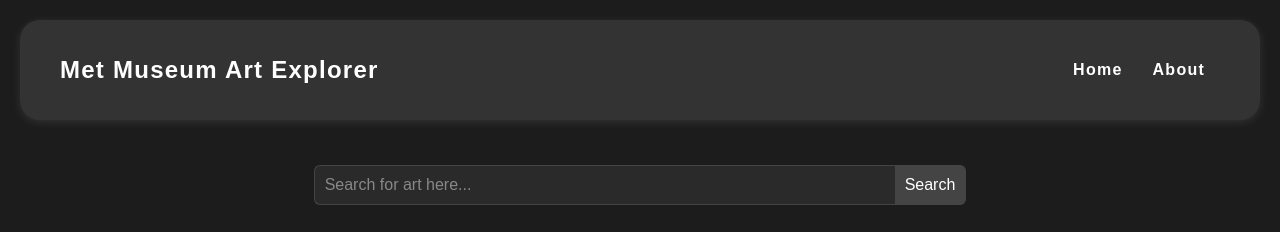
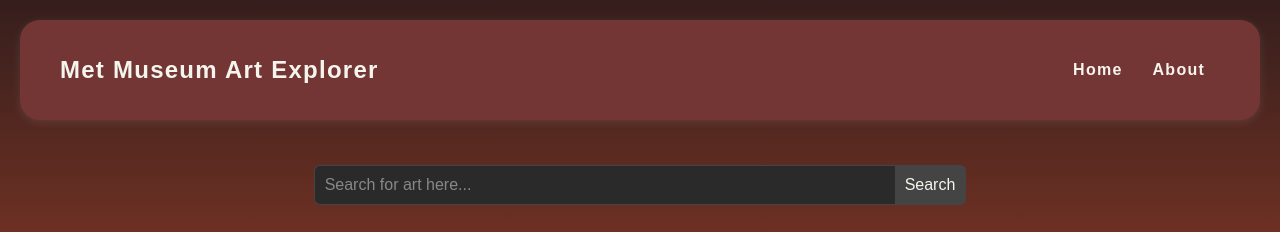
Before and after one commit to nickgriff99/api-project, a plain HTML site: page index.html in a window 1280 px wide. Shown: the top 232 px of the page. Drawn offline with Linux system fonts and the light colour scheme; no server answers.

Commit message:
started working on colorscheme for site

```diff
--- a/styles.css
+++ b/styles.css
@@ -1,7 +1,7 @@
 body {
-  font-family: Arial, sans-serif;
-  background-color: #1c1c1c;
-  color: #fff;
+  font-family: Arial, sans-serif;background: #351E1C;
+  background: linear-gradient(rgba(53, 30, 28, 1) 0%, rgba(255, 96, 55, 1) 100%);
+  color: #f5f4ed;
   margin: 0;
   padding: 20px;
   min-height: 100vh;
@@ -11,14 +11,14 @@ body {
 
 .header {
   text-align: center;
-  color: #fff;
+  color: #f5f4ed;
 }
 
 .nav {
   display: flex;
   justify-content: space-between;
   align-items: center;
-  background-color: #333;
+  background-color: #733635;
   padding: 1rem 2.5rem;
   border-radius: 20px;
   box-shadow: 0 2px 10px rgba(255, 255, 255, 0.1);
@@ -30,7 +30,7 @@ body {
 }
 
 .nav h1 a {
-  color: #fff;
+  color: #f5f4ed;
   text-decoration: none;
 }
 
@@ -46,7 +46,7 @@ body {
 }
 
 .nav ul li a {
-  color: #fff;
+  color: #f5f4ed;
   text-decoration: none;
   font-weight: 700;
   letter-spacing: 1.25px;
@@ -78,7 +78,7 @@ body {
   border-right: none;
   border-radius: 6px 0 0 6px;
   background-color: #2a2a2a;
-  color: #fff;
+  color: #f5f4ed;
   margin-right: 0;
 }
 
@@ -97,7 +97,7 @@ body {
 
 #searchButton {
   background-color: #444;
-  color: #fff;
+  color: #f5f4ed;
   border: 1px solid #444;
   border-left: none;
   border-radius: 0px 6px 6px 0px;
@@ -146,7 +146,7 @@ input, button {
 .art-card-header h3 {
   font-size: 1.2rem;
   margin: 0;
-  color: #fff;
+  color: #f5f4ed;
 }
 
 .art-card-image {
```
